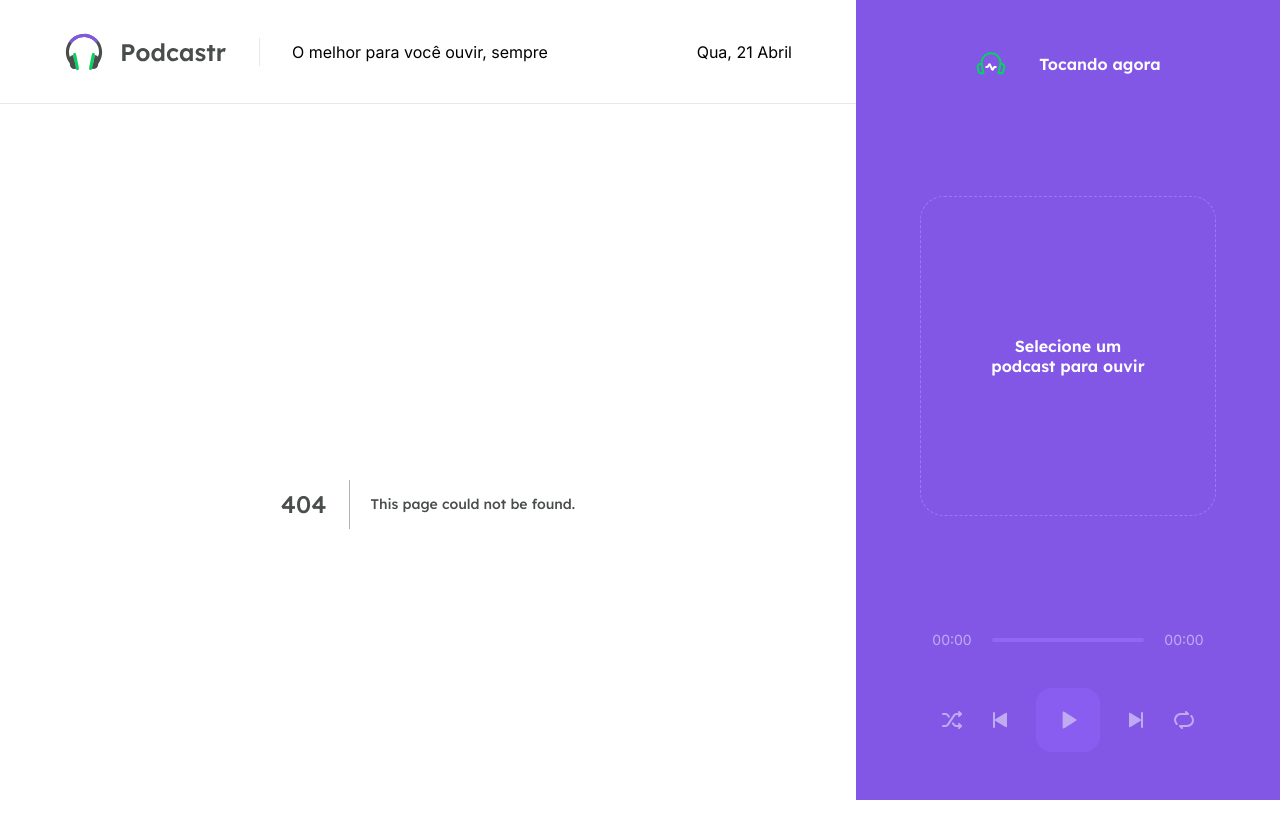
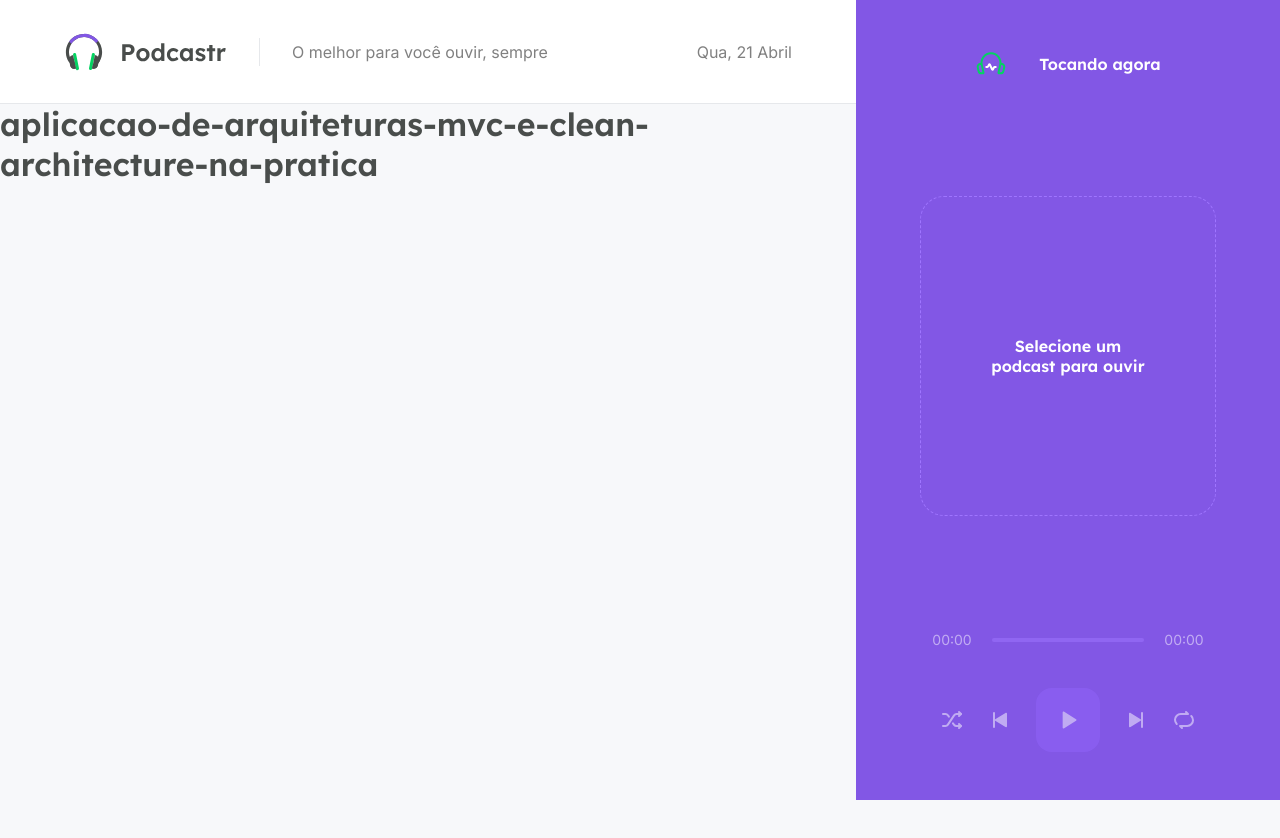
Before and after one commit to luanaAlm/podcast-nlw5, a Next.js app: page /episode/aplicacao-de-arquiteturas-mvc-e-clean-architecture-na-pratica in a window 1280 px wide. Before the commit this address had no page. Shown: the top 838 px of the page. After the commit the page ends 800 px from the top, so only its background shows below. Built offline with nearby package versions, Linux system fonts and the light colour scheme.

Commit message:
Criando novas telas

```diff
--- /dev/null
+++ b/src/pages/episode/[slug].tsx
@@ -0,0 +1,8 @@
+import { useRouter } from 'next/router'
+
+export default function Episode(){
+    const router = useRouter();
+    return(
+        <h1>{router.query.slug}</h1>
+    )
+}
```
